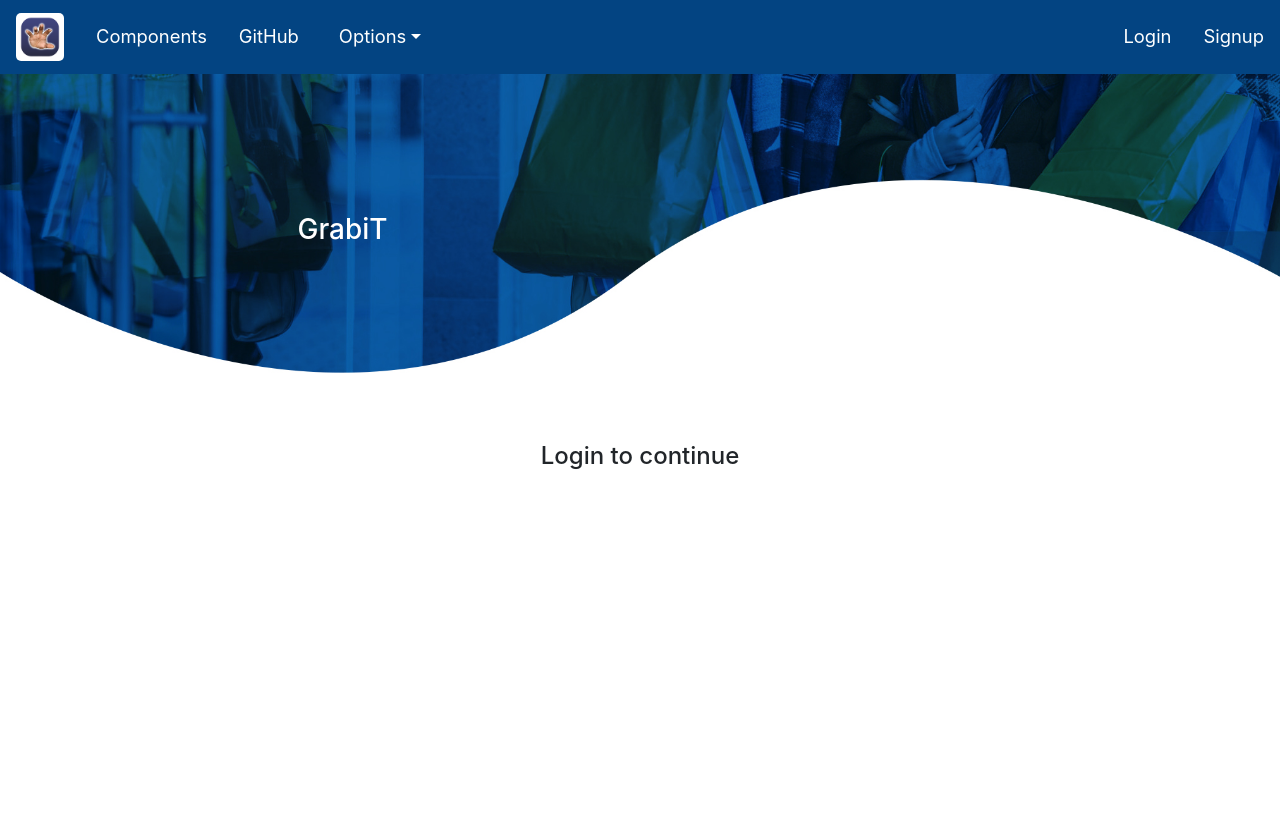
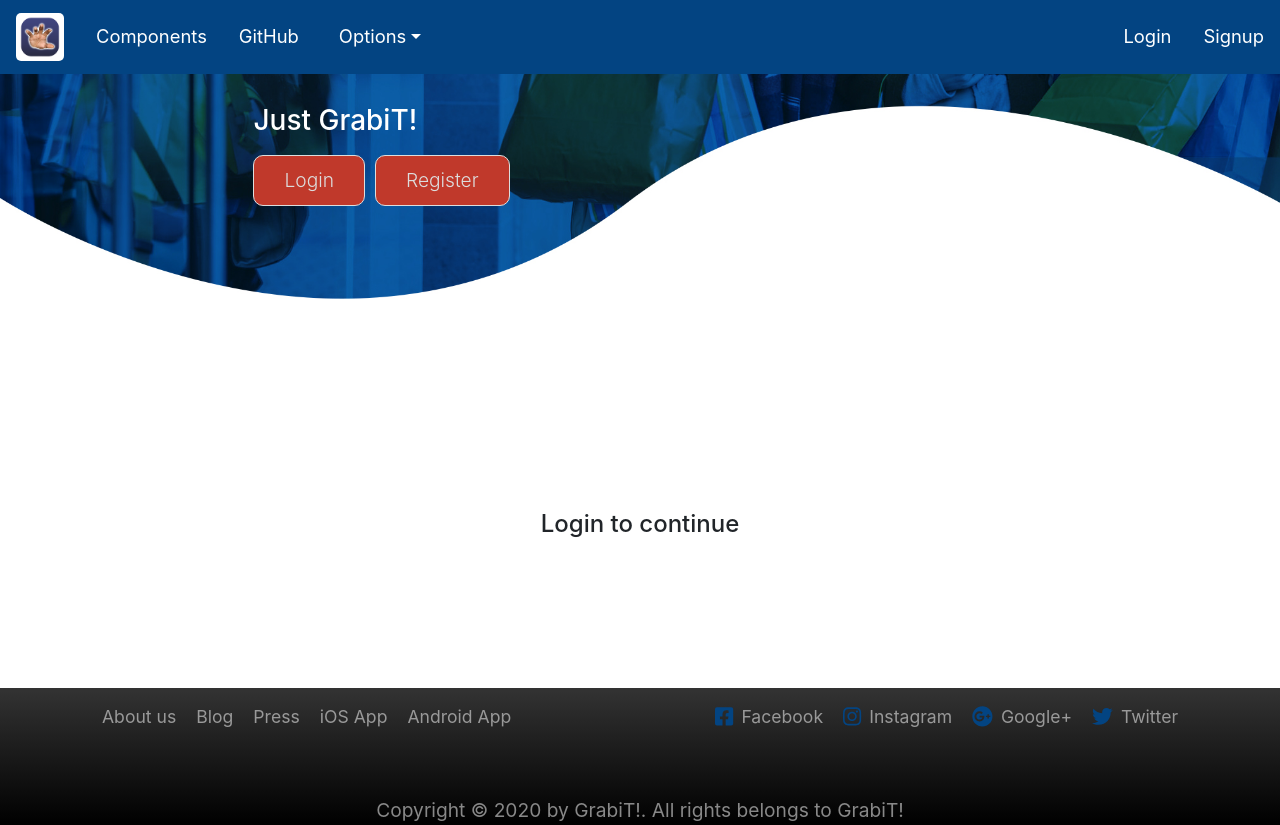
Before and after one commit to sachhyamtuladhar/GrabiT, a React (Create React App) app in the folder client/: page / in a window 1280 px wide. Before the commit the page ends 800 px from the top, so only its background shows below. Built offline with nearby package versions, Linux system fonts and the light colour scheme.

Commit message:
Improved UI

```diff
--- a/client/src/components/HeaderSection/HeaderSection.js
+++ b/client/src/components/HeaderSection/HeaderSection.js
@@ -1,5 +1,8 @@
 import React from 'react'
 import HeaderImage from '../../assets/background2.jpg';
+import Button  from '../UI/Button/Button';
+
+import {withRouter, Link} from 'react-router-dom'
 
 const headerStyle = {
     width: '100%',
@@ -11,13 +14,34 @@ const headerStyle = {
 }
 
 
-const HeaderSection = () => {
+const HeaderSection = (props) => {
+    let loginButtons = null
+    console.log(props.location.pathname)
+    if(props.location.pathname == '/')
+        loginButtons = (<div>
+            <Link
+                to= "/login"
+            >
+                <Button type="HeaderSection">Login</Button>
+            </Link>
+            <Link
+                to= "/login"
+            >
+                <Button type="HeaderSection">Register</Button>
+            </Link>
+        </div>)
+
     return (
         <div style={headerStyle} className="d-flex justify-content-around align-items-center">
-            <div><h3>GrabiT</h3></div>
+            <div className="d-flex flex-column ">
+
+                <h3>Just GrabiT!</h3>
+                {loginButtons}
+
+            </div>
             <div />
         </div>
     )
 }
 
-export default HeaderSection
+export default withRouter(HeaderSection)
--- a/client/src/components/LoginForm/LoginForm.js
+++ b/client/src/components/LoginForm/LoginForm.js
@@ -167,7 +167,7 @@ class LoginForm extends Component {
         )
 
         return (
-                <Form className="form">
+                <Form className="form mb-5">
                     <div className="d-flex flex-column">
                         <div className="shadow  mb-5 bg-white rounded p-0">
                             {formFields}
--- a/client/src/components/LoginForm/LoginForm.module.scss
+++ b/client/src/components/LoginForm/LoginForm.module.scss
@@ -1,8 +1,10 @@
+@import '../../scss/colors.scss';
+
 .ForgotLink{
     text-align: center;
     margin-top: 1rem;
     font-size: 0.75rem;
     font-size: 0.8rem;
     font-weight: bolder;
-    color: #116bc3;
+    color: $primaryColorLight;
 }
--- a/client/src/components/UI/Button/Button.module.scss
+++ b/client/src/components/UI/Button/Button.module.scss
@@ -1,3 +1,5 @@
+@import '../../../scss/colors.scss';
+
 .Button {
     background-color: transparent;
     border: none;
@@ -37,7 +39,7 @@
 
 .Login{
     color: white;
-    background: linear-gradient(90deg, #116bc3 33%, #6ba3d6 100%);
+    background: linear-gradient(90deg, $primaryColorLight 33%, $accentColor 100%);
     width: 100%;
     border-radius: .5rem;
     padding: 0.8rem;
@@ -45,4 +47,25 @@
     margin: 0;
     text-align: center;
     display: block;
+
+
 }
+
+.HeaderSection{
+    display: inline-block;
+    text-decoration: none;
+    padding: 10px 30px;
+    font-weight: 300;
+    border: 1px solid #ddd;
+    border-radius: 10px;
+    background-color: $secondaryColor;
+    color: #ddd;
+    transition: background-color 0.2s, color 0.2s;
+    font-size: 1.2rem;
+
+    &:hover{
+        background-color: $secondaryColorLight;
+        color: #fff;
+        transition: background-color 0.3s, color 0.3s;
+    }
+}
--- /dev/null
+++ b/client/src/components/UI/Footer/Footer.js
@@ -0,0 +1,37 @@
+import React from 'react'
+
+import { FontAwesomeIcon } from '@fortawesome/react-fontawesome'
+import { faInstagram, faFacebookSquare, faTwitter, faGooglePlus } from '@fortawesome/free-brands-svg-icons'
+
+import styles from './Footer.module.scss'
+
+const Footer = () => {
+    return (
+        <footer className={styles.Footer}>
+            <div className="d-flex justify-content-around pt-3">
+                <div>
+                    <ul className={styles.footerNav}>
+                        <li><a href="#">About us</a></li>
+                        <li><a href="#">Blog</a></li>
+                        <li><a href="#">Press</a></li>
+                        <li><a href="#">iOS App</a></li>
+                        <li><a href="#">Android App</a></li>
+                    </ul>
+                </div>
+                <div >
+                    <ul className={styles.socialLinks}>
+                        <li><a href="#">  <FontAwesomeIcon className={styles.icon} icon={faFacebookSquare}  /><div className={styles.socialMedia}>Facebook</div></a></li>
+                        <li><a href="#">  <FontAwesomeIcon className={styles.icon} icon={faInstagram}  /><div className={styles.socialMedia}>Instagram</div></a></li>
+                        <li><a href="#">  <FontAwesomeIcon className={styles.icon} icon={faGooglePlus}  /><div className={styles.socialMedia}>Google+</div></a></li>
+                        <li><a href="#">  <FontAwesomeIcon className={styles.icon} icon={faTwitter}  /><div className={styles.socialMedia}>Twitter</div></a></li>
+                    </ul>
+                </div>
+            </div>
+            <div className="d-flex  justify-content-center">
+                <p>Copyright &copy; 2020 by GrabiT!. All rights belongs to GrabiT!</p>
+            </div>
+        </footer>
+    )
+}
+
+export default Footer
--- /dev/null
+++ b/client/src/components/UI/Footer/Footer.module.scss
@@ -0,0 +1,71 @@
+@import '../../../scss/colors.scss';
+
+.Footer{
+    background-image: linear-gradient(#333,#000);
+}
+
+.footerNav, .socialLinks {
+    list-style: none;
+    font-size: 1.1rem;
+    padding-left: 0;
+}
+
+.socialLinks{
+    font-size: 1.1rem;
+}
+
+
+.footerNav li, .socialLinks li{
+    display: inline-block;
+    margin-right: 20px;
+}
+
+.footerNav li:last-child,
+.socialLinks li:last-child{
+    margin-right: 0px;
+}
+
+.footerNav li a:link,
+.footerNav li a:visited,
+.socialLinks li a:link,
+.socialLinks li a:visited {
+    text-decoration: none;
+    border: 0;
+    color: #999;
+
+    transition: color 0.3s;
+}
+
+
+
+.footerNav li a:hover,
+.footerNav li a:active,
+.socialLinks li a:hover,
+.socialLinks li a:active {
+    color: #ddd;
+}
+
+
+
+footer p{
+    color: #888;
+    text-align: center;
+    padding-top: 50px;
+    font-size: 1.2rem;
+    margin-bottom: 0;
+}
+
+.socialMedia{
+    display: inline-block;
+}
+
+.icon{
+    color: $primaryColor;
+    font-size: 1.3rem;
+    margin-right: .5rem;
+    margin-bottom: -0.1rem;
+
+    &:hover{
+        color: $primaryColorLight
+    }
+}
--- a/client/src/components/UI/Navbar.js
+++ b/client/src/components/UI/Navbar/Navbar.js
@@ -17,16 +17,21 @@ import { NavLink } from 'react-router-dom'
 
 
 import styles from './Navbar.module.scss'
-import Logo from '../Logo/Logo';
+import Logo from '../../Logo/Logo';
 
 const Example = (props) => {
   const [isOpen, setIsOpen] = useState(false);
 
   const toggle = () => setIsOpen(!isOpen);
 
+  const classes = [styles.Navbar, 'px-0']
+
+  // if(props.sticky)
+    classes.push(styles.sticky)
+
   return (
     <div>
-      <Navbar className={`${styles.Navbar} px-0`}  expand="md">
+      <Navbar sticky="top" className={classes.join(' ')}  expand="md">
         <NavbarBrand href="/"><Logo /></NavbarBrand>
         <NavbarToggler onClick={toggle} />
         <Collapse isOpen={isOpen} navbar>
--- a/client/src/components/UI/Navbar.module.scss
+++ b/client/src/components/UI/Navbar/Navbar.module.scss
@@ -1,6 +1,9 @@
+@import '../../../scss/colors.scss';
+
 .Navbar{
-    background-color: #034482;
+    background-color:  $primaryColor;
     color: white !important;
+
     a{
         color: white !important;
         display: inline-block;
@@ -13,6 +16,11 @@
         white-space: nowrap;
     }
 
+    &.sticky{
+        position: fixed;
+        width: 100%;
+    }
+
 }
 
 .active{
--- a/client/src/containers/Home.js
+++ b/client/src/containers/Home.js
@@ -33,7 +33,7 @@ class Home extends Component {
 
 
         return (
-            <div className="d-flex mt-5 justify-content-around align-items-center">
+            <div className="d-flex mt-5 justify-content-around align-items-center" style={{height: '20rem'}}>
                 {home}
             </div>)
 
--- a/client/src/hoc/Layout.js
+++ b/client/src/hoc/Layout.js
@@ -1,13 +1,15 @@
 import React from 'react'
 
-import Navbar from '../components/UI/Navbar'
+import Navbar from '../components/UI/Navbar/Navbar'
+import Footer from '../components/UI/Footer/Footer'
 
 const Layout = (props) => {
 
     return (
         <div>
             <Navbar />
-            {props.children}
+                {props.children}
+            <Footer />
         </div>
     )
 }
--- /dev/null
+++ b/client/src/scss/colors.scss
@@ -0,0 +1,5 @@
+$primaryColor: #034482;
+$primaryColorLight: #116bc3;
+$secondaryColor: #c0392b;
+$secondaryColorLight: #e74c3c;
+$accentColor: #6ba3d6;
```
